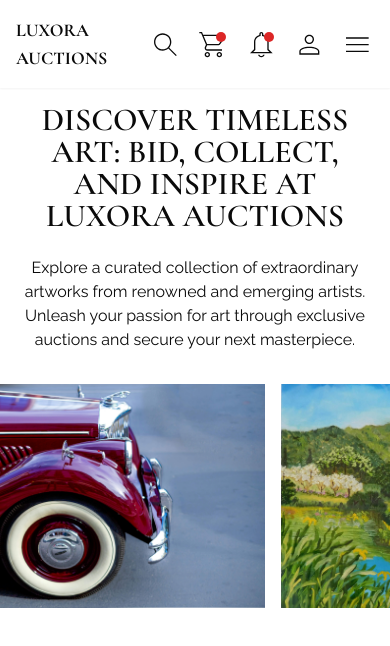
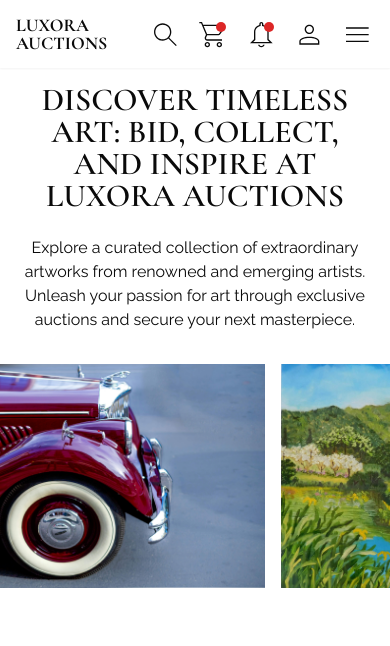
Before and after one commit to samuelkime267/luxora_auctions, a Next.js app: page / in a window 390 px wide. Shown: the top 646 px of the page. Built offline with nearby package versions, Linux system fonts and the light colour scheme.

Commit message:
updated logo size

```diff
--- a/components/Navbar.tsx
+++ b/components/Navbar.tsx
@@ -13,7 +13,7 @@ export default function Navbar() {
     <nav className="sticky top-0 left-0 w-full z-[1000] flex items-center justify-between py-4 md:py-6 px-4 md:px-8 mb-white shadow-sm bg-white">
       <Link
         href={"/"}
-        className="font-corm font-bold text-lg md:text-2xl uppercase"
+        className="font-corm font-bold leading-[1] text-lg md:text-2xl uppercase"
       >
         Luxora Auctions
       </Link>
```
